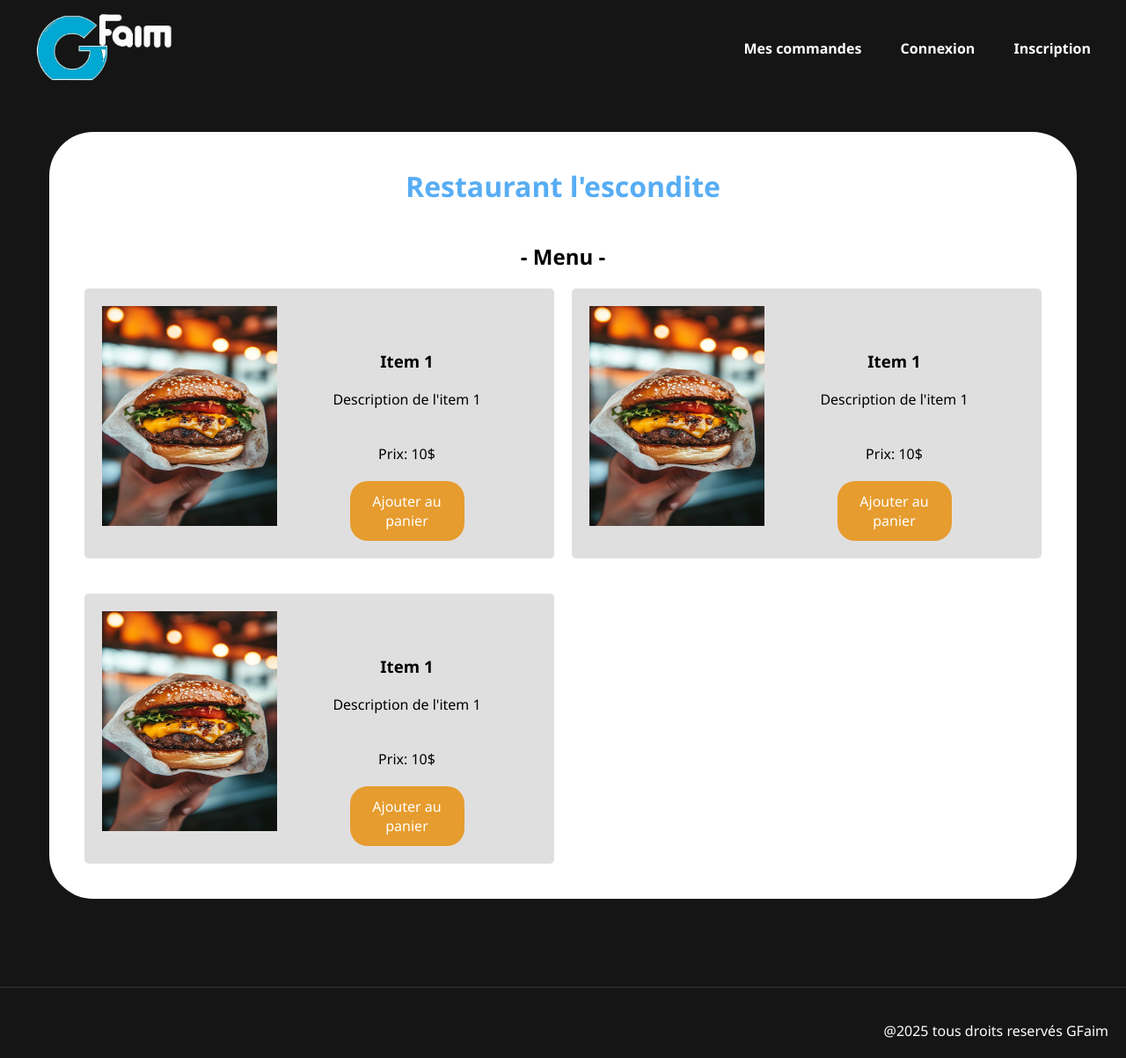
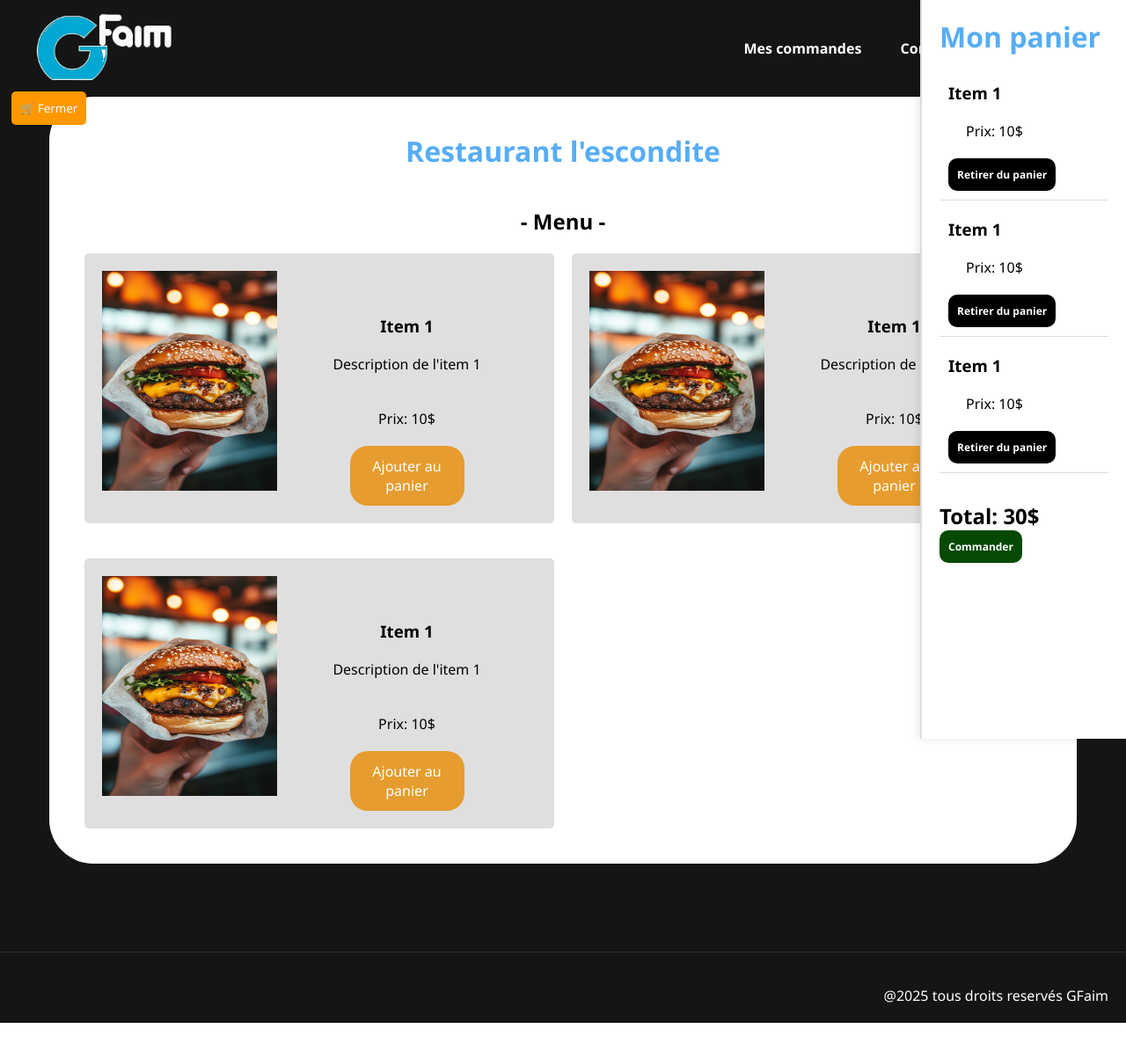
Before and after one commit to sabrinaets/GFaim, a PHP site: page /menuResto.html in a window 1280 px wide. Shown: the whole page at 88% size. After the commit the page ends 1163 px from the top, so only its background shows below. Run offline with PHP 8.4, Linux system fonts and the light colour scheme.

Commit message:
panier deroulant

```diff
--- a/menuResto.html
+++ b/menuResto.html
@@ -18,8 +18,40 @@
         </nav>
     </header>
 
-    <main class="main">
-        <div id="restaurant-list">
+    <main class="main" id="main-menu">
+        <button id="toggle-panier">🛒 Fermer</button>
+        <div class="panier">
+            <h1>Mon panier</h1>
+            <div class="panier-items">
+                <div class="panier-item">
+                    <div>
+                        <h3>Item 1</h3>
+                        <p>Prix: 10$</p>
+                        <a>Retirer du panier</a>
+                    </div>
+                </div>
+                <div class="panier-item">
+                    <div>
+                        <h3>Item 1</h3>
+                        <p>Prix: 10$</p>
+                        <a>Retirer du panier</a>
+                    </div>
+                </div>
+                <div class="panier-item">
+                    <div>
+                        <h3>Item 1</h3>
+                        <p>Prix: 10$</p>
+                        <a>Retirer du panier</a>
+                    </div>
+                </div>
+            </div>
+            <div class="total">
+                <br>
+                <h2>Total: 30$</h2>
+                <a class="commander-panier">Commander</a>
+            </div>
+        </div>
+
         <div class="carreMenu">
             <div class="menuResto">
                 <h1 id="resto-nom">Restaurant l'escondite</h1>
@@ -61,6 +93,13 @@
     <footer>
         <p>@2025 tous droits reservés GFaim</p>
     </footer>
+    <script>
+        document.getElementById("toggle-panier").addEventListener("click", function () {
+            let panier = document.querySelector(".panier");
+            panier.classList.toggle("hidden");
+            this.textContent = panier.classList.contains("hidden") ? "🛒 Ouvrir" : "🛒 Fermer";
+        });
+    </script>
 
 </body>
 </html>
--- a/style.css
+++ b/style.css
@@ -174,6 +174,7 @@ footer{
     justify-self: center;
     border-radius: 50px;
     margin-top: 40px;
+    margin: 0 auto;
     display:flex;
     justify-content: space-between;
 
@@ -217,6 +218,113 @@ footer{
 .carreMenu a:hover{
     background-color: var(--bleuLogo);
 }
+/* css du panier */
+#main-menu {
+    display: flex;
+    justify-content: space-between; /* Sépare le menu et le panier */
+    align-items: flex-start; /* Aligne les éléments en haut */
+    position: relative;
+}
+.panier {
+    width: 15%; /* Le panier prend 25% de l'écran */
+    background: white;
+    padding: 20px;
+    border-left: 2px solid #ddd; /* Séparation visuelle */
+    position: fixed;
+    top: 0;
+    right: 0;
+    height: 100vh; /* Occupe toute la hauteur de l'écran */
+    overflow-y: auto; /* Permet le défilement si trop d'éléments */
+    box-shadow: -2px 0 10px rgba(0, 0, 0, 0.1); /* Ombre pour l'effet flottant */
+    z-index: 10; /* Assure qu'il passe au-dessus du menu */
+}
+.panier-item {
+    display: flex;
+    justify-content: space-between;
+    margin: 10px 0;
+    padding: 10px;
+    border-bottom: 1px solid #ddd;
+}
+.panier-item a {
+    background-color: rgb(0, 0, 0);
+    color: white;
+    font-size: 12px;
+    font-weight: bold;
+    padding: 10px;
+    border: none;
+    border-radius: 10px;
+    cursor: pointer;
+    display: inline-block;
+    text-align: center;
+    transition: background-color 0.3s, transform 0.2s;
+}
+
+.panier-item a:hover {
+    background-color: rgb(248, 135, 6);
+    transform: scale(1.05);
+}
+
+.commander-panier{
+    background-color: rgb(5, 73, 3);
+    color: white;
+    font-size: 12px;
+    font-weight: bold;
+    padding: 10px;
+    border: none;
+    border-radius: 10px;
+    cursor: pointer;
+    display: inline-block;
+    text-align: center;
+    transition: background-color 0.3s, transform 0.2s;
+}
+.commander-panier:hover {
+    transform: scale(1.05);
+}
+/* Cacher le panier en le déplaçant hors écran */
+.panier.hidden {
+    transform: translateX(100%);
+}
+
+/* Style du bouton d'ouverture/fermeture */
+#toggle-panier {
+    position: fixed;
+    top: 13%;
+    left: 1%;
+    background: #ff9800;
+    color: white;
+    border: none;
+    padding: 10px;
+    cursor: pointer;
+    border-radius: 5px;
+}
+
+/* Responsive */
+@media (max-width: 768px) {
+    .main {
+        flex-direction: column;
+    }
+
+    .panier {
+        width: 100%;
+        height: auto;
+        position: fixed;
+        bottom: 0;
+        top: auto;
+        border-left: none;
+        border-top: 2px solid #ddd;
+        box-shadow: 0 -2px 10px rgba(0, 0, 0, 0.1);
+    }
+
+    .panier.hidden {
+        transform: translateY(100%);
+    }
+
+    #toggle-panier {
+        left: 10px;
+        top: -40px;
+    }
+}
+
 
 /* css de la page de commande client */
 .bouttonscommandes {
```
